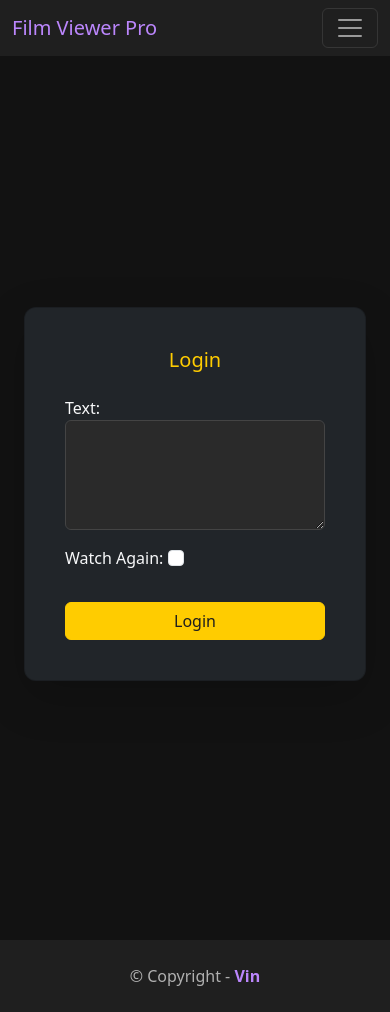
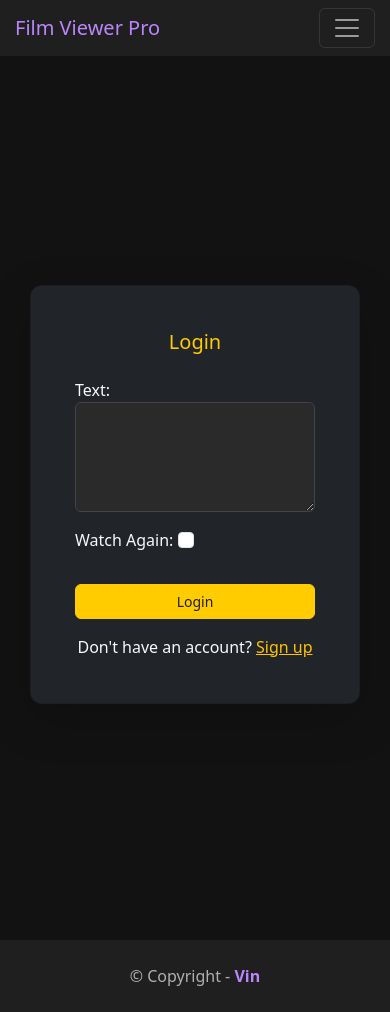
Before and after one commit to NjugunaKelvin/Film-Review-Pro, a Django app: template accounts/templates/loginaccount.html in a window 390 px wide. Run offline with Django 5.2, Linux system fonts and the light colour scheme; the template is opened without the code that fills it: values that come from a table or form of the project are taken from there, others are empty; parts of the project's set-up code (start-up, migrations or seed data) failed here and were passed over.

Commit message:
Update settings and enhance login template with responsive design

```diff
--- a/accounts/templates/loginaccount.html
+++ b/accounts/templates/loginaccount.html
@@ -15,6 +15,9 @@
                       Login
                   </button>
               </form>
+              <div class="text-center mt-3">
+                  <p class="mb-0">Don't have an account? <a href="{% url 'signupaccount' %}" class="text-warning">Sign up</a></p>
+              </div>
           </div>
       </div>
   </div>
@@ -58,5 +61,24 @@
           border-color: #b71c1c;
           color: #fff;
       }
+
+      @media (max-width: 576px) {
+          .container {
+              padding: 0 15px;
+          }
+
+          .card {
+              width: 100%;
+              border-radius: 8px;
+          }
+
+          .card-body {
+              padding: 20px;
+          }
+
+          .btn-warning {
+              font-size: 14px;
+          }
+      }
   </style>
   {% endblock content %}
```
Also changed, not shown: FILM_REVIEW/settings.py (+9 -1 lines), .qodo/history.sqlite. Lines whose indentation alone changed are shown as unchanged.
